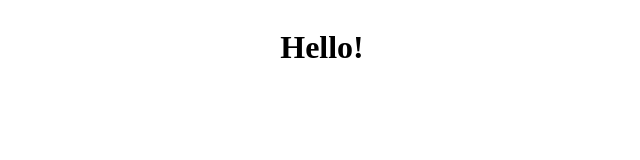
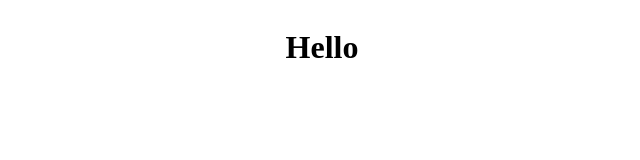
Before and after one commit to colbyschulz/react-template, a React app: page / in a window 1280 px wide. Shown: the top 160 px of the page, without its empty margins (318-958 px from the left). Built offline with nearby package versions, Linux system fonts and the light colour scheme.

Commit message:
lowercase app folder.

```diff
--- a/src/components/App/App.js
+++ b/src/components/App/App.js
@@ -6,7 +6,7 @@ class App extends Component {
   render() {
     return (
       <AppWrapper>
-        <h1>Hello!</h1>
+        <h1>Hello</h1>
       </AppWrapper>
     );
   }
```
